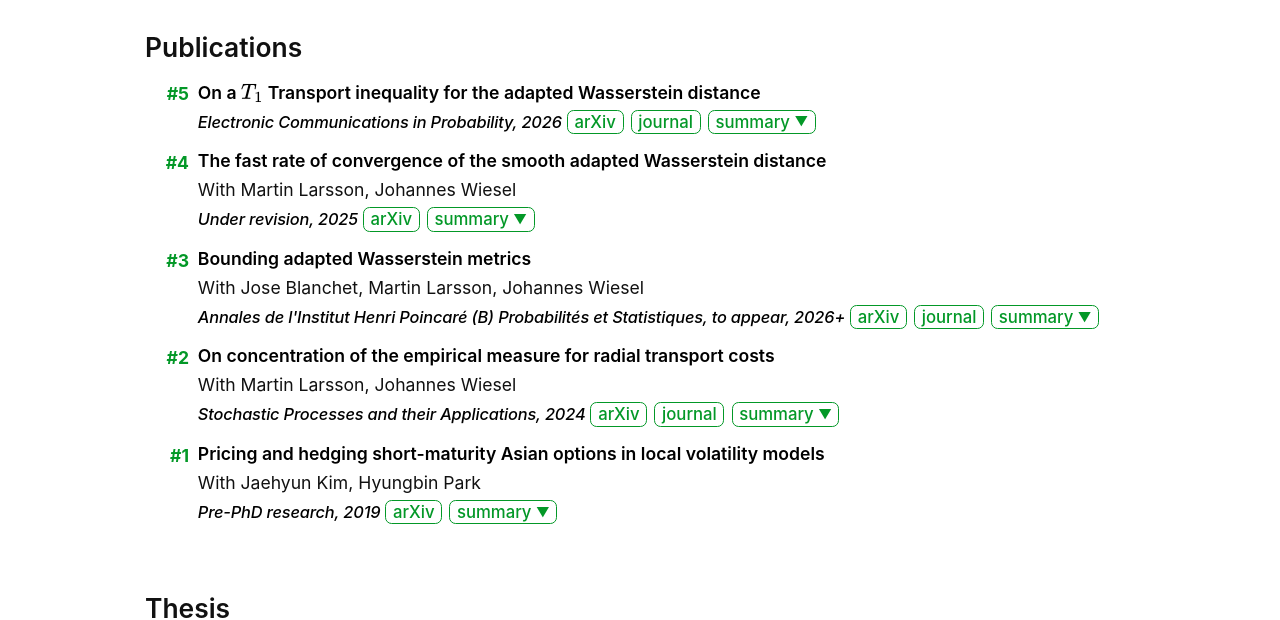
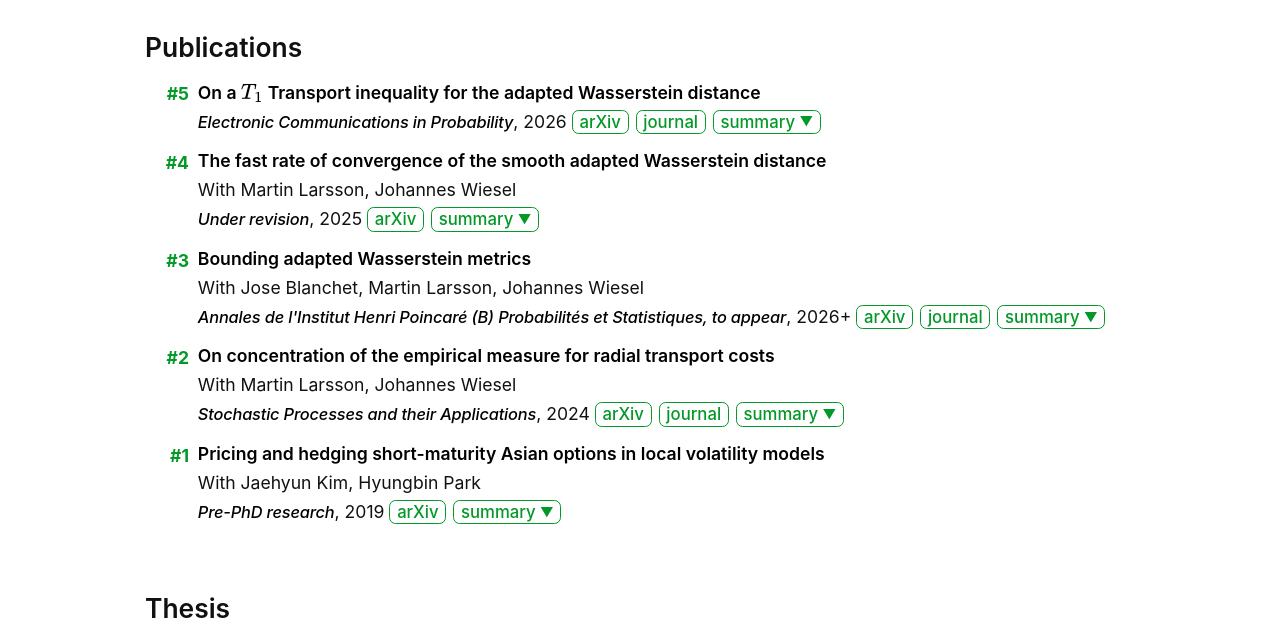
Before and after one commit to Jonghwap/Jonghwap.github.io, a Jekyll site: the page built from research.md, in a window 1280 px wide. Shown: the part 165-785 px from the top of the page. Built offline with Jekyll 4.4.1, drawn with Linux system fonts in a browser that asks for light colours; a style sheet for code colours, icons or effects is not loaded.

Commit message:
Separate publication venue and year styles

```diff
--- a/_includes/publication_list.html
+++ b/_includes/publication_list.html
@@ -22,7 +22,7 @@
       <div class="publication-coauthors">With {{ pub.coauthors | join: ", " }}</div>
       {% endif %}
       <div class="publication-meta">
-        <span class="publication-venue">{{ pub.journal }}, {{ pub.year }}</span>
+        <span class="publication-venue">{{ pub.journal }}</span>, <span class="publication-year">{{ pub.year }}</span>
         {% assign arxiv_link = pub.arxiv | default: '' | strip %}
         {% assign journal_link = pub.journal_url | default: '' | strip %}
         {% assign abstract_text = pub.abstract | default: '' | strip %}
```
